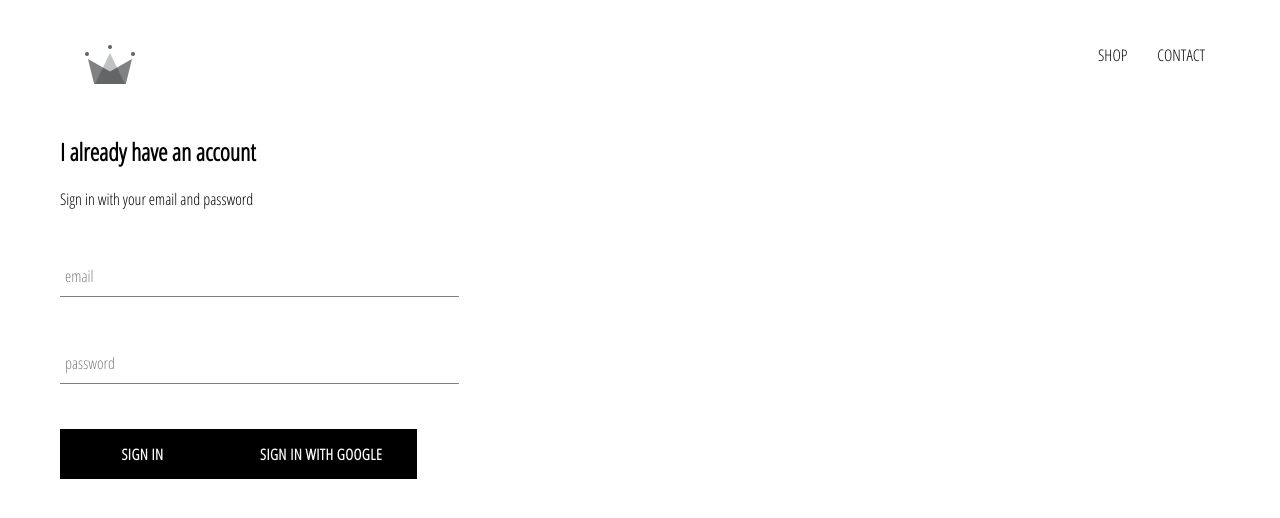
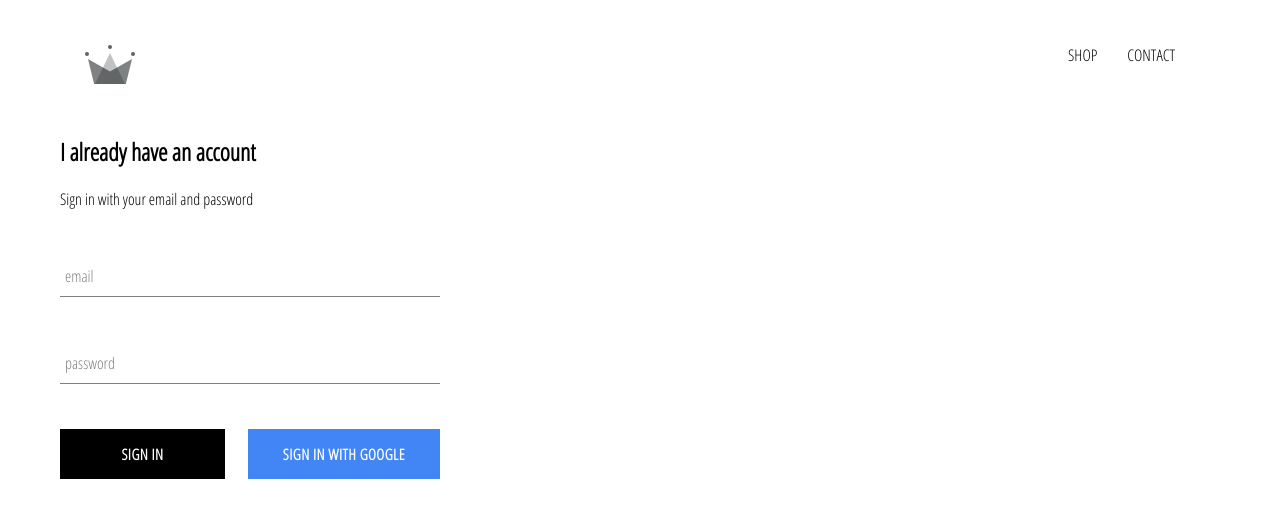
Before and after one commit to Zionknight-crypto/e-commerce-site, a React (Create React App) app: page /signIn in a window 1280 px wide. Shown: the top 518 px of the page. Built offline with nearby package versions, Linux system fonts and the light colour scheme; no server answers.

Commit message:
firebase integration complete and sign-in with google and some minor styling

```diff
--- a/src/App.css
+++ b/src/App.css
@@ -7,3 +7,7 @@
   text-decoration: none;
   color: black;
 }
+
+* {
+  box-sizing: border-box;
+}
--- a/src/App.js
+++ b/src/App.js
@@ -5,13 +5,37 @@
 import ShopPage from './pages/shop/shop';
 import SignInAndSignUpPage from './components/sign-in-and-sign-up-page/sign-in-and-sign-up';
 import Header from './components/header/header';
+import {auth} from './firebase/firebase.utils';
 
 
 
-const App = () => {
+class App extends React.Component {
+  constructor() {
+    super();
+
+    this.state = {
+      currentUser: null
+    }
+  }
+
+  unsubscribeFromAuth = null
+
+  componentDidMount() {
+    this.unsubscribeFromAuth = auth.onAuthStateChanged(user => {
+      this.setState({currentUser: user})
+
+      console.log(user)
+    })
+  }
+
+  componentWillUnmount() {
+    this.unsubscribeFromAuth();
+  }
+
+  render() {
     return (
       <div>
-      <Header />
+        <Header currentUser={this.state.currentUser} />
         <Switch>
           <Route exact path='/' component={HomePage} />
           <Route path='/shop' component={ShopPage} />
@@ -20,5 +44,6 @@
       </div>
     );
   }
+}
 
 export default App;
--- a/src/components/custom-button/custom-button.js
+++ b/src/components/custom-button/custom-button.js
@@ -1,8 +1,10 @@
 import React from 'react';
 import './custom-button.styles.scss';
 
-const CustomButton = ({children,...otherProps}) => (
-    <button className='custom-button' {...otherProps}>
+const CustomButton = ({children,isGoogleSignIn,...otherProps}) => (
+    <button
+    className={`${isGoogleSignIn ? 'google-sign-in' : ''} custom-button`}
+    {...otherProps}>
         {children}
     </button>
 );
--- a/src/components/custom-button/custom-button.styles.scss
+++ b/src/components/custom-button/custom-button.styles.scss
@@ -19,4 +19,14 @@
     color:black;
     border: 1px solid black;
     }
+
+    &.google-sign-in {
+    background-color: #4285f4;
+    color: white;
+
+        &:hover {
+        background-color: #357ae8;
+        border: none;
+        }
+    }
 }
--- a/src/components/header/header.js
+++ b/src/components/header/header.js
@@ -2,9 +2,9 @@
 import './header.styles.scss'
 import {Link} from 'react-router-dom';
 import {ReactComponent as Logo} from '../../assets/crown.svg';
+import {auth} from '../../firebase/firebase.utils';
 
-
-const Header = () =>
+const Header = ({currentUser}) =>
 
     (
     <div className='header'>
@@ -14,6 +14,12 @@
         <div className='options'>
             <Link className='option' to='/shop'>SHOP</Link>
             <Link className='option' to='/contact'>CONTACT</Link>
+            {
+                currentUser ?
+                <div className='option' onClick={() => auth.signOut()}>SIGN OUT</div>
+                :
+                <Link className='option' to='/signin' ></Link>
+            }
         </div>
     </div>
     )
--- a/src/components/header/header.styles.scss
+++ b/src/components/header/header.styles.scss
@@ -20,7 +20,7 @@
 
     .option {
       padding: 10px 15px;
-
+      cursor: pointer;
     }
   }
 }
--- a/src/components/sign-in/sign-in.js
+++ b/src/components/sign-in/sign-in.js
@@ -33,7 +33,7 @@
             <div className='sign-in'>
                 <h2>I already have an account</h2>
                 <span>Sign in with your email and password</span>
-                <form inSubmit={this.handleSubmit}>
+                <form onSubmit={this.handleSubmit}>
                     <FormInput
                         name='email'
                         type='email'
@@ -49,9 +49,12 @@
                         handleChange={this.handleChange}
                         label='password'
                         required />
-
+                    <div className='buttons'>
                         <CustomButton type='submit'>Sign In</CustomButton>
-                    <CustomButton onClick={signInWithGoogle}>Sign in with Google</CustomButton>
+                        <CustomButton onClick={signInWithGoogle} isGoogleSignIn >
+                        Sign in with Google
+                        </CustomButton>
+                    </div>
                 </form>
             </div>
 
--- a/src/components/sign-in/sign-in.styles.scss
+++ b/src/components/sign-in/sign-in.styles.scss
@@ -1,9 +1,14 @@
 .sign-in {
-    width:30vw;
+    width:380px;
     display: flex;
     flex-direction: column;
 
     .title {
     margin: 10px 0;
     }
+.buttons {
+display: flex;
+justify-content:space-between;
 }
+
+}
```
Lines whose indentation alone changed are shown as unchanged.
